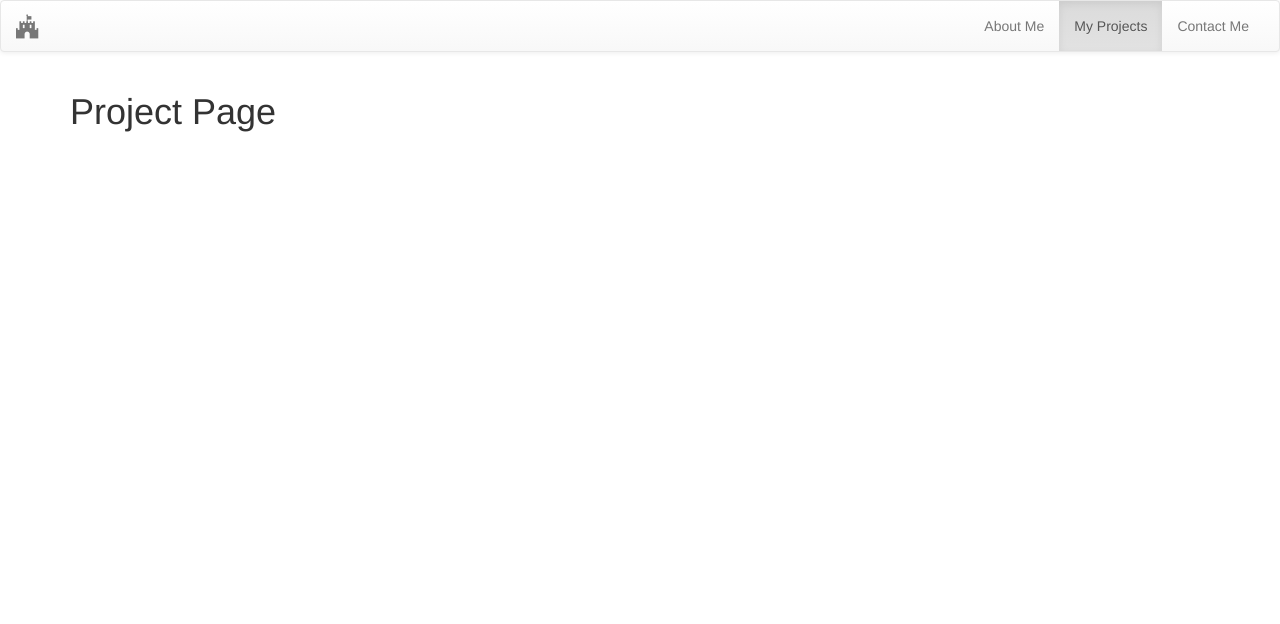
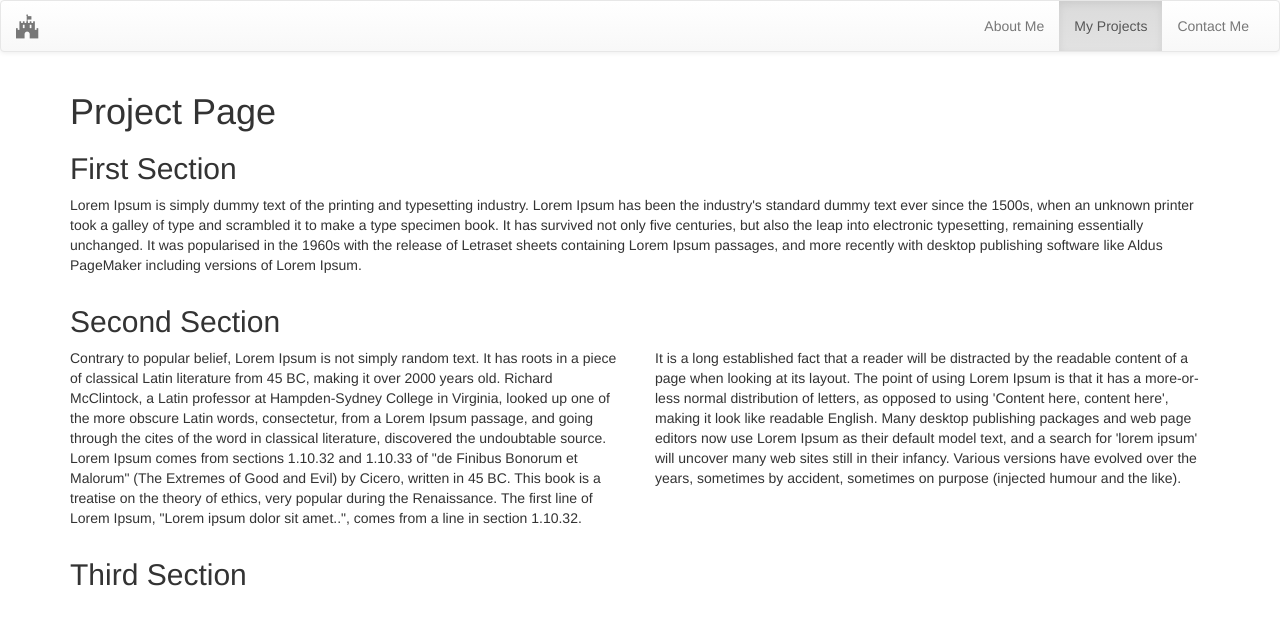
Before and after one commit to devolasvegas/COMP1073-Lesson09, a plain HTML site: page projects.html in a window 1280 px wide. Drawn offline with Linux system fonts and the light colour scheme.

Commit message:
Create and implement xhr with projects.js

```diff
--- a/Scripts/projects.js
+++ b/Scripts/projects.js
@@ -4,4 +4,38 @@
 (function(){
     "use strict";
 
+    // Instantiate new xhr object
+    var request = new XMLHttpRequest();
+    request.open('GET', '/COMP1073-Lesson09/projects.json', true);
+    request.addEventListener('readystatechange', function(){
+        if(request.readyState === 4){
+
+            var projects = {};
+
+            // Read in new JSON object
+            projects = JSON.parse(request.responseText);
+
+            // Declare local paragraph array container
+            var paragraphArray = [];
+
+            // Read in the paragraphs array from the JSON object
+            paragraphArray = projects.paragraphs;
+
+            // Put array length into variable
+            var paragraphArrayLength = paragraphArray.length;
+
+            // Loop through array items
+            for(var number = 0; number < paragraphArrayLength; number++){
+
+                // Create a reference to each HTML element
+                var paragraph = document.getElementById("paragraph" + (number + 1));
+
+                // Set the innerHTML of the paragraph to the string from the paragraphArray
+                paragraph.innerHTML = paragraphArray[number];
+            }
+        }
+    });
+
+    request.send();
+
 })();
--- a/projects.html
+++ b/projects.html
@@ -48,8 +48,21 @@
 
     <h1>Project Page</h1>
 
+    <h2>First Section</h2>
     <section class="row">
+        <p id="paragraph1" class="col-md-12"></p>
+    </section>
 
+    <h2>Second Section</h2>
+    <section class="row">
+        <p id="paragraph2" class="col-md-6"></p>
+        <p id="paragraph3" class="col-md-6"></p>
+    </section>
+
+    <h2>Third Section</h2>
+    <section class="row">
+        <p id="paragraph4" class="col-md-6"></p>
+        <p id="paragraph5" class="col-md-6"></p>
     </section>
 
 </main>
--- a/projects.json
+++ b/projects.json
@@ -0,0 +1,7 @@
+{
+  "paragraphs" : [
+    "Lorem Ipsum is simply dummy text of the printing and typesetting industry. Lorem Ipsum has been the industry's standard dummy text ever since the 1500s, when an unknown printer took a galley of type and scrambled it to make a type specimen book. It has survived not only five centuries, but also the leap into electronic typesetting, remaining essentially unchanged. It was popularised in the 1960s with the release of Letraset sheets containing Lorem Ipsum passages, and more recently with desktop publishing software like Aldus PageMaker including versions of Lorem Ipsum.",
+    "Contrary to popular belief, Lorem Ipsum is not simply random text. It has roots in a piece of classical Latin literature from 45 BC, making it over 2000 years old. Richard McClintock, a Latin professor at Hampden-Sydney College in Virginia, looked up one of the more obscure Latin words, consectetur, from a Lorem Ipsum passage, and going through the cites of the word in classical literature, discovered the undoubtable source. Lorem Ipsum comes from sections 1.10.32 and 1.10.33 of \"de Finibus Bonorum et Malorum\" (The Extremes of Good and Evil) by Cicero, written in 45 BC. This book is a treatise on the theory of ethics, very popular during the Renaissance. The first line of Lorem Ipsum, \"Lorem ipsum dolor sit amet..\", comes from a line in section 1.10.32.",
+    "It is a long established fact that a reader will be distracted by the readable content of a page when looking at its layout. The point of using Lorem Ipsum is that it has a more-or-less normal distribution of letters, as opposed to using 'Content here, content here', making it look like readable English. Many desktop publishing packages and web page editors now use Lorem Ipsum as their default model text, and a search for 'lorem ipsum' will uncover many web sites still in their infancy. Various versions have evolved over the years, sometimes by accident, sometimes on purpose (injected humour and the like)."
+  ]
+}
```
Also changed, not shown: index.html (+1 -1 lines).
